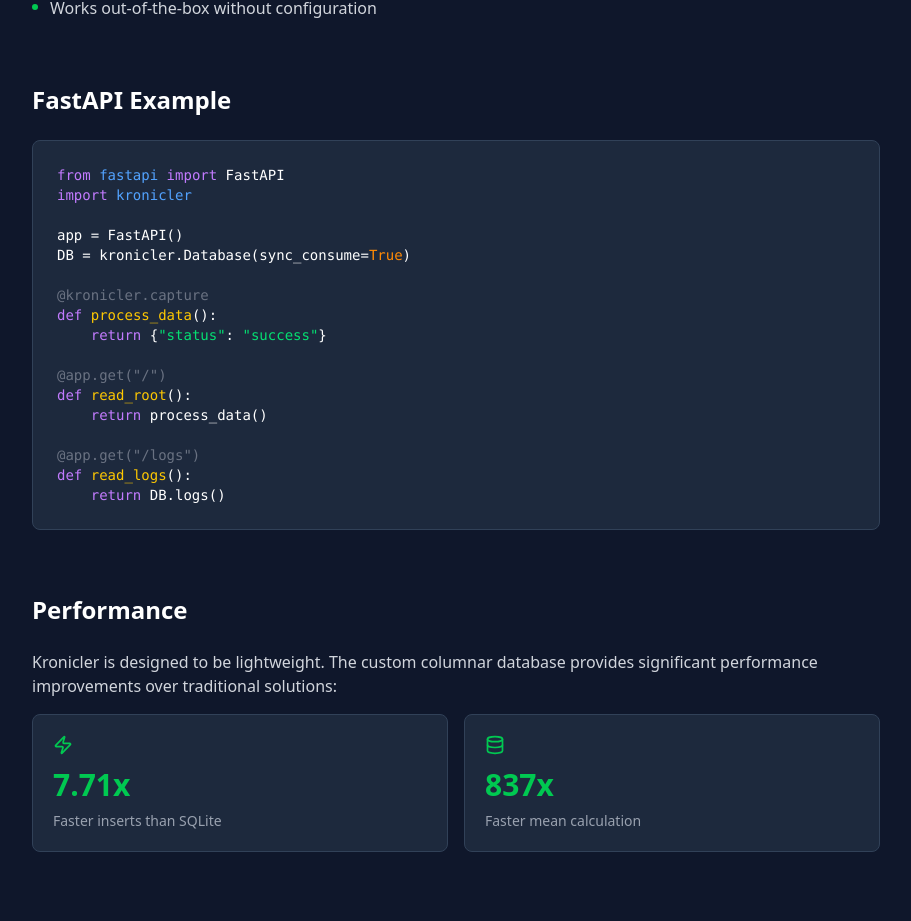
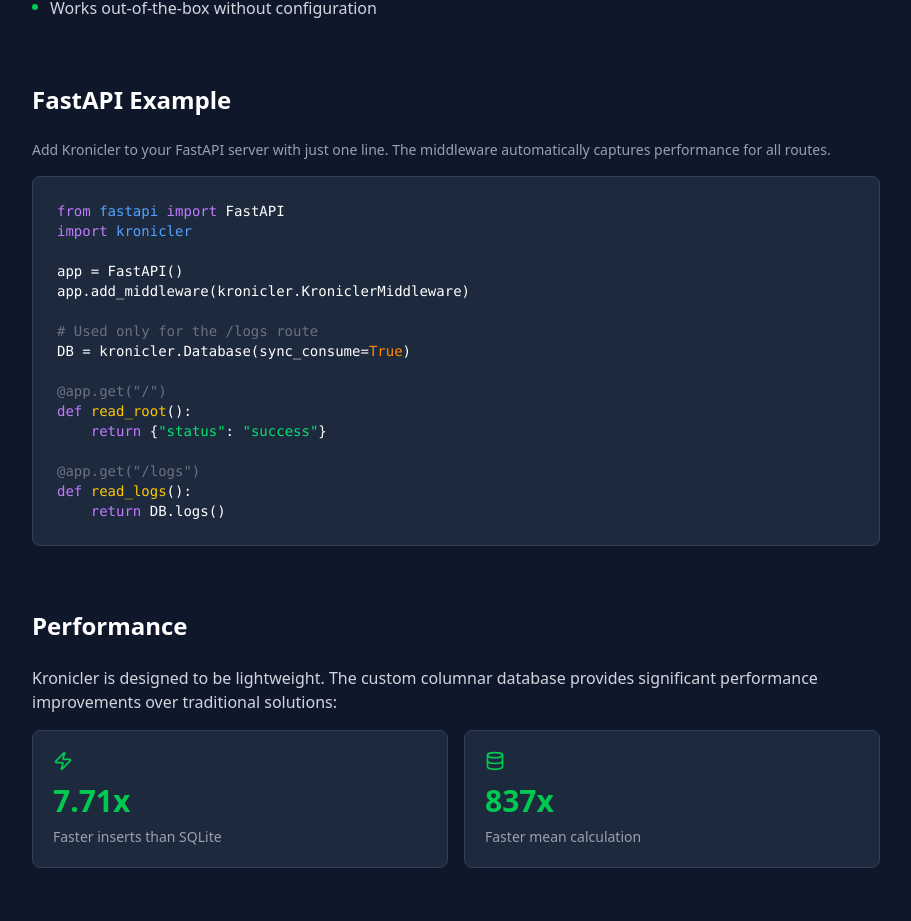
Before and after one commit to JakeRoggenbuck/kronicler, a React (Vite) app in the folder dashboard/: page / in a window 1280 px wide. Shown: the part 933-1854 px from the top of the page, without its empty margins (184-1095 px from the left). Built offline with nearby package versions, Linux system fonts and the light colour scheme.

Commit message:
Add more docs

```diff
--- a/dashboard/src/App.tsx
+++ b/dashboard/src/App.tsx
@@ -120,6 +120,10 @@
         {/* FastAPI Example */}
         <div className="mb-16">
           <h2 className="text-2xl font-semibold mb-6">FastAPI Example</h2>
+          <p className="text-gray-400 mb-4 text-sm">
+            Add Kronicler to your FastAPI server with just one line. The
+            middleware automatically captures performance for all routes.
+          </p>
           <div className="bg-slate-800 rounded-lg p-6 border border-slate-700">
             <pre className="text-sm font-mono overflow-x-auto">
               <code>
@@ -132,26 +136,22 @@
                 {"\n\n"}
                 app = FastAPI()
                 {"\n"}
+                app.add_middleware(kronicler.KroniclerMiddleware)
+                {"\n\n"}
+                <span className="text-gray-500"># Used only for the /logs route</span>
+                {"\n"}
                 DB = kronicler.Database(sync_consume=
                 <span className="text-orange-400">True</span>){"\n\n"}
-                <span className="text-gray-500">@kronicler.capture</span>
+                <span className="text-gray-500">@app.get("/")</span>
                 {"\n"}
                 <span className="text-purple-400">def</span>{" "}
-                <span className="text-yellow-400">process_data</span>():
+                <span className="text-yellow-400">read_root</span>():
                 {"\n"}
                 {"    "}
                 <span className="text-purple-400">return</span> {"{"}
                 <span className="text-green-400">"status"</span>:{" "}
                 <span className="text-green-400">"success"</span>
                 {"}"}
-                {"\n\n"}
-                <span className="text-gray-500">@app.get("/")</span>
-                {"\n"}
-                <span className="text-purple-400">def</span>{" "}
-                <span className="text-yellow-400">read_root</span>():
-                {"\n"}
-                {"    "}
-                <span className="text-purple-400">return</span> process_data()
                 {"\n\n"}
                 <span className="text-gray-500">@app.get("/logs")</span>
                 {"\n"}
```
Also changed, not shown: 1 other file (tests, documents, lock files or other folders).
